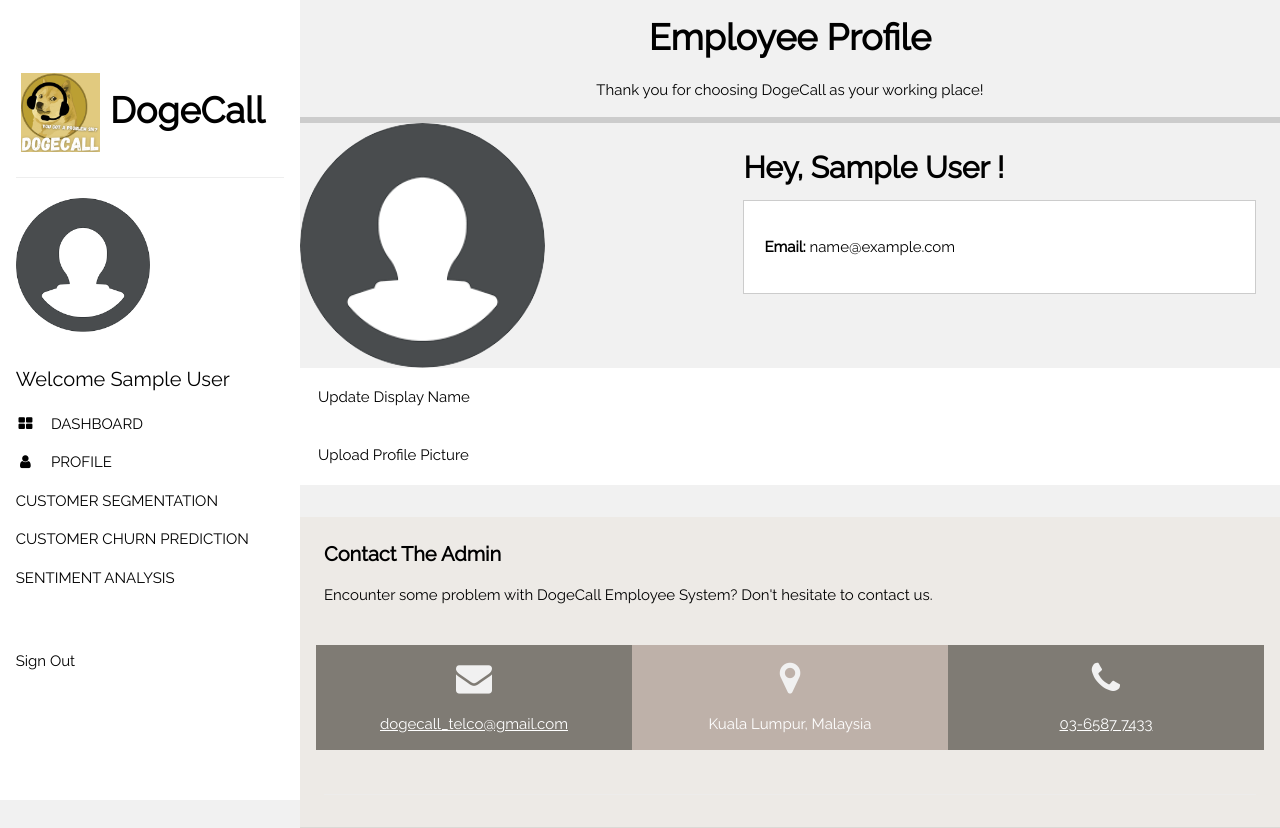
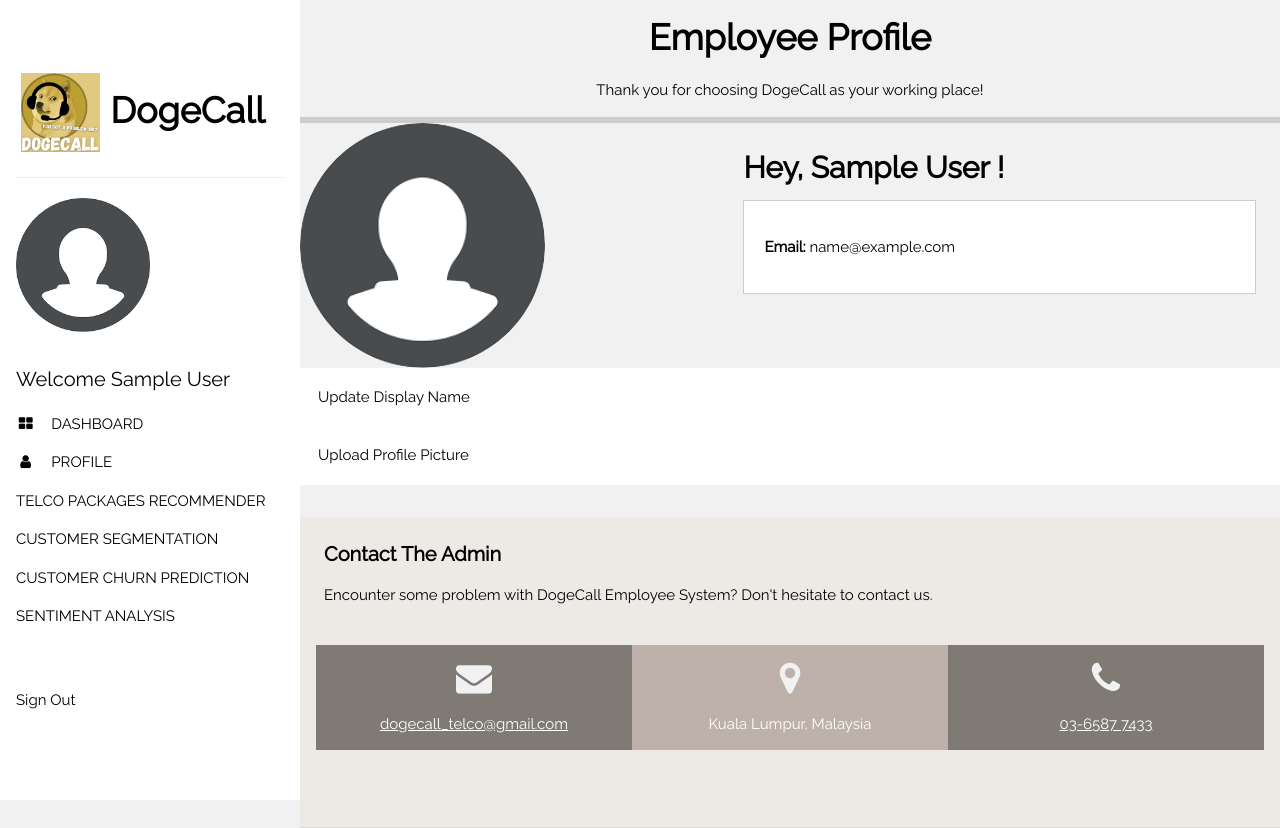
Before and after one commit to twl0727/fyp-dogecall, a Flask app: template templates/user-profile.html in a window 1280 px wide. Shown: the top 828 px of the page. Run offline with Flask 3, Linux system fonts and the light colour scheme; the template is opened without the code that fills it, so the values that code supplies are empty; the visitor is signed in with stand-in values (Sample User, id 1); parts of the project's set-up code (start-up, migrations or seed data) failed here and were passed over.

Commit message:
Update user-profile.html

```diff
--- a/templates/user-profile.html
+++ b/templates/user-profile.html
@@ -85,6 +85,7 @@ body,h1,h2,h3,h4,h5,h6 {
 <div class="w3-bar-block">
   <a href="/dashboard" onclick="w3_close()" class="w3-bar-item w3-button w3-padding"><i class="fa fa-th-large fa-fw w3-margin-right"></i>DASHBOARD</a>
   <a href="/userProfile" onclick="w3_close()" class="w3-bar-item w3-button w3-padding"><i class="fa fa-user fa-fw w3-margin-right"></i>PROFILE</a>
+  <a href="/recommender" onclick="w3_close()" class="w3-bar-item w3-button w3-padding">TELCO PACKAGES RECOMMENDER</a>
   <a href="/segmentation" onclick="w3_close()" class="w3-bar-item w3-button w3-padding">CUSTOMER SEGMENTATION</a>
   <a href="/segmentation" onclick="w3_close()" class="w3-bar-item w3-button w3-padding">CUSTOMER CHURN PREDICTION</a>
   <a href="/sentiment" onclick="w3_close()" class="w3-bar-item w3-button w3-padding">SENTIMENT ANALYSIS</a><br><br>
```
